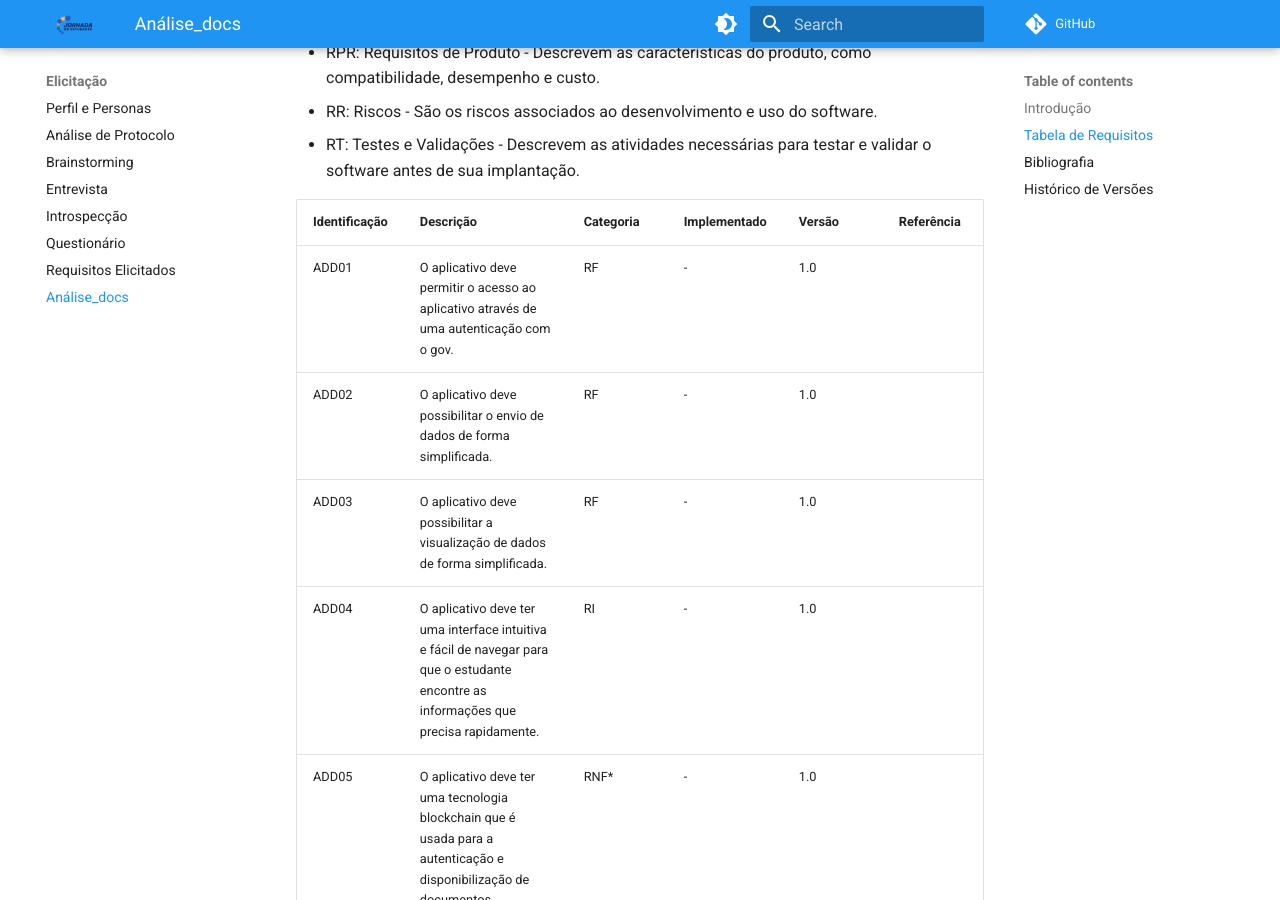
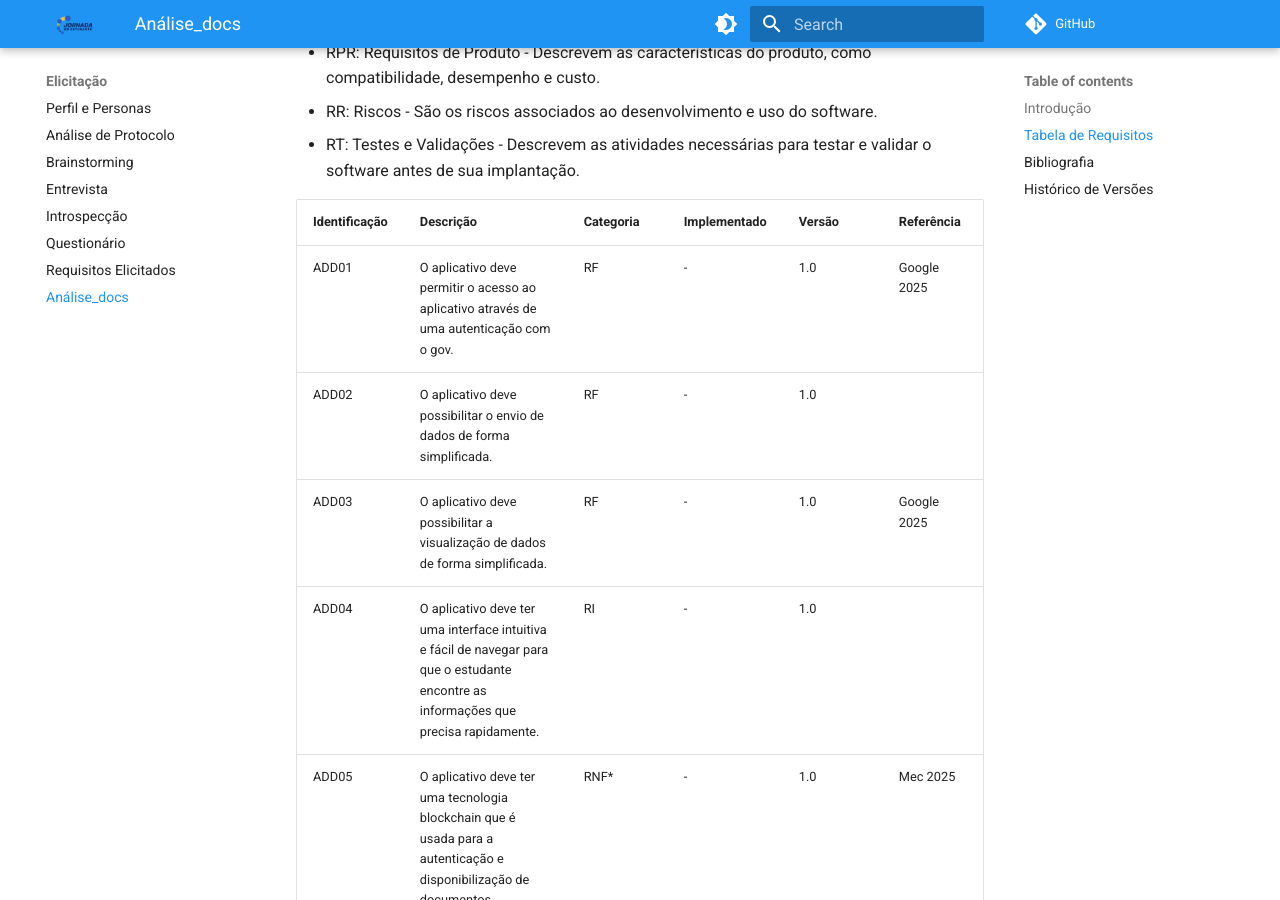
Before and after one commit to Requisitos-de-Software/2025.2-Grupo05, an MkDocs documentation site: the page built from docs/Elicitação/Analise_docs.md, in a window 1280 px wide and 900 px high, scrolled down 770 px. Built offline with MkDocs 1.6.1 and Material for MkDocs 9.7.7, drawn with Linux system fonts in a browser that asks for light colours; comment, search, counter and statistics services are not loaded.

Commit message:
feat:Adding references

```diff
--- a/docs/Elicitação/Analise_docs.md
+++ b/docs/Elicitação/Analise_docs.md
@@ -17,11 +17,11 @@
 
 | Identificação | Descrição                                                                                      | Categoria | Implementado | Versão | Referência |
 |---------------|------------------------------------------------------------------------------------------------|-----------|-----|---|-------|
-| ADD01         |  O aplicativo deve permitir o acesso ao aplicativo através de uma autenticação com o gov. | RF       | - | 1.0    |
+| ADD01         |  O aplicativo deve permitir o acesso ao aplicativo através de uma autenticação com o gov. | RF       | - | 1.0    |Google 2025
 | ADD02         |  O aplicativo deve possibilitar o envio de dados de forma simplificada.                                       | RF       | - | 1.0    |
-| ADD03         |  O aplicativo deve possibilitar a visualização de dados de forma simplificada.                                       | RF       | - | 1.0    |
+| ADD03         |  O aplicativo deve possibilitar a visualização de dados de forma simplificada.                                       | RF       | - | 1.0    |Google 2025
 | ADD04         |  O aplicativo deve ter uma interface intuitiva e fácil de navegar para que o estudante encontre as informações que precisa rapidamente.       | RI       | - | 1.0    |
-| ADD05         |  O aplicativo deve ter uma tecnologia blockchain que é usada para a autenticação e disponibilização de documentos| RNF*       | - | 1.0    |
+| ADD05         |  O aplicativo deve ter uma tecnologia blockchain que é usada para a autenticação e disponibilização de documentos| RNF*       | - | 1.0    |Mec 2025
 | ADD06         | O aplicativo deve permitir aos estudantes do Brasil unificar o acesso a suas informações acadêmicas, como dados de cursos, disciplinas e progresso.               | RF       | - | 1.0    |
 | ADD07         |  O aplicativo deve permitir o acompanhamento do programa Pé-de-Meia.       | RF       | - |  1.0    |
 | ADD08         |   O aplicativo não deve ter informações desatualizadas ou incorretas, que levem ao bloqueio do programa Pé-de-Meia.| RR       | Não | 1.0    | Google, 2025 |
@@ -29,10 +29,10 @@
 | ADD010 | O aplicativo deve possibilitar a visualização de faltas do estudante | RF | Sim | 1.0 | Google, 2025 |
 | ADD011 | O aplicativo deve apresentar atualizações referente ao pagamento do pé de meia disponível em até um mês. | RF | - | 1.0 |
 | ADD012 | O aplicativo deve possibilitar a visualização de documentos digitais estudantis autenticados, como, diplomas e histórico escolar. | RF | - | 1.0 |
-| ADD013 | O aplicativo deve ter disponibilidade gratuita nos sistemas operacionias: Android e iOS.| RPR | - | 1.0 |
+| ADD013 | O aplicativo deve ter disponibilidade gratuita nos sistemas operacionias: Android e iOS.| RPR | - | 1.0 | Mec 2025
 | ADD014 | O aplicativo deve possibilitar o acompanhamento de registros estudantis desde o ingresso até níveis superiores.| RF | - | 1.0 |
 | ADD015 | O aplicativo não deve possibilitar riscos de vazamentos de dados por meio de uma segurança adequada.| RR| - | 1.0 |
-| ADD016 | O aplicativo deve ser um canal direto de comunicação entre o MEC e os estudantes.| RF| Sim | 1.0 | UFSC, 2023 |
+| ADD016 | O aplicativo deve ser um canal direto de comunicação entre o MEC e os estudantes.| RF| Sim | 1.0 | UFSC, 2023 | Mec 2025
 | ADD017 | O aplicativo deve possibilitar informar um curso que você estudou ou está cursando.| RF| Sim | 1.0 |  UFSC, 2023 |
 | ADD018 | O aplicativo deve possibilitar os usuários recebam através de um canal de comunicação novidades do Governo Federal voltadas à educação.| RF| Sim | 1.0 |  UFSC, 2023 |
 | ADD019 | O aplicativo deve possibilitar acessar rapidamente serviços estudantis.| RF| Sim |  1.0 |  UFSC, 2023 |
```
Also changed, not shown: docs/Atas/ata15-09.md (+1 -1 lines), docs/Atas/ata16-09.md (+1 -1 lines).
